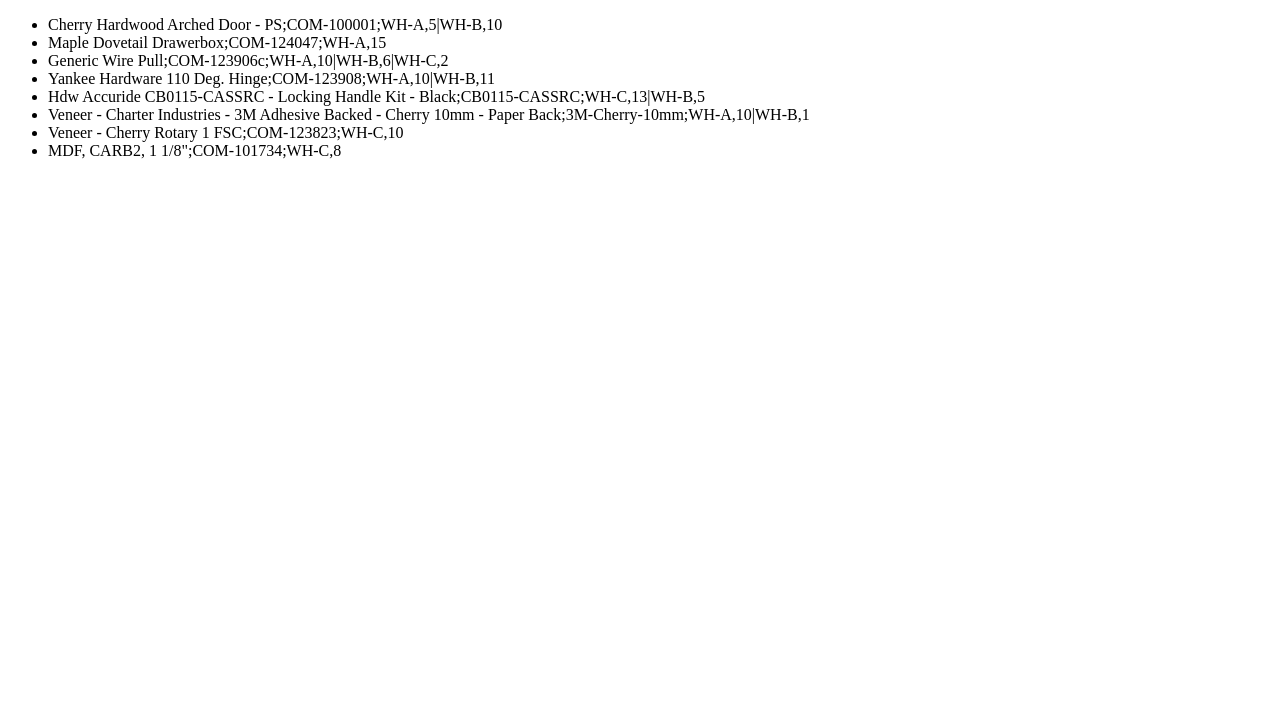
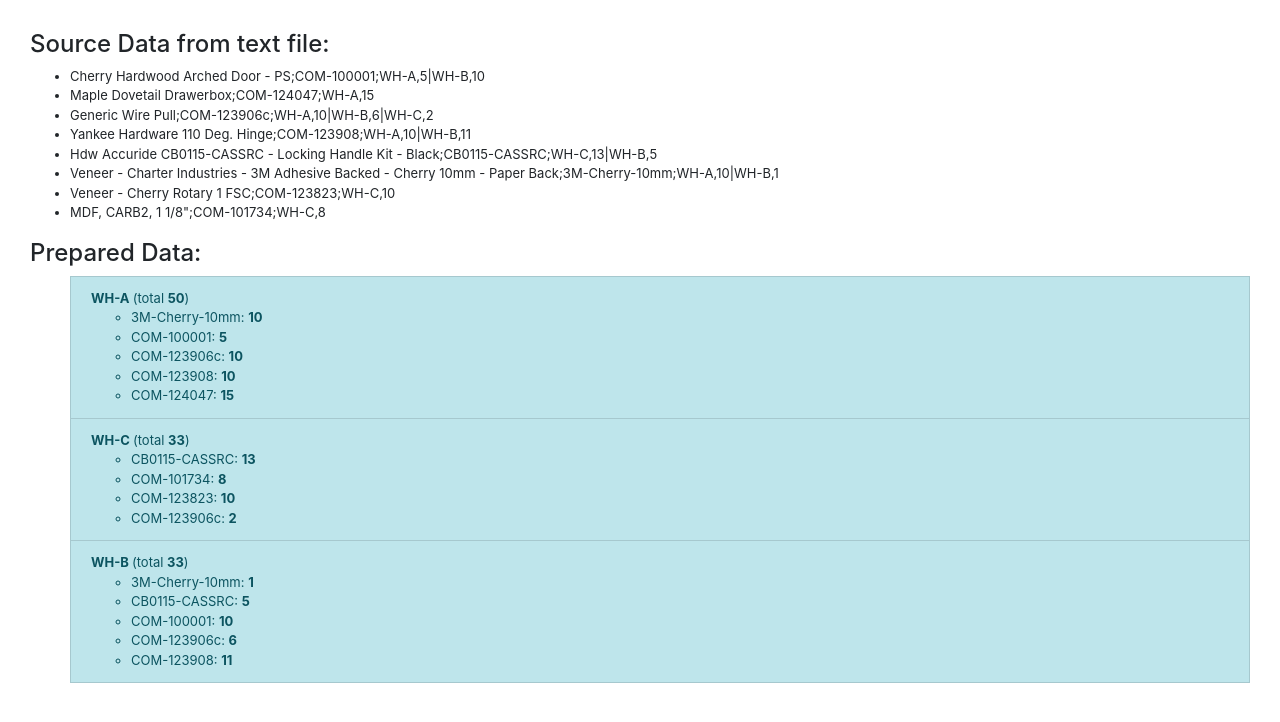
Before and after one commit to cezary-sadowski/Warehouse-Logger-ng, an Angular app: page / in a window 1280 px wide. Shown: the top 722 px of the page. Built offline with nearby package versions, Linux system fonts and the light colour scheme.

Commit message:
final prepared data log

```diff
--- a/package.json
+++ b/package.json
@@ -19,6 +19,8 @@
     "@angular/platform-browser": "~9.1.7",
     "@angular/platform-browser-dynamic": "~9.1.7",
     "@angular/router": "~9.1.7",
+    "boostrap": "^2.0.0",
+    "bootstrap": "^4.5.0",
     "rxjs": "~6.5.4",
     "tslib": "^1.10.0",
     "zone.js": "~0.10.2"
--- a/src/app/logger/logger.component.html
+++ b/src/app/logger/logger.component.html
@@ -1 +1,20 @@
-<p>logger works!</p>
+<h4>Source Data from text file:</h4>
+    <ul>
+      <li *ngFor="let row of data">
+        {{ row }}
+      </li>
+    </ul>
+
+    <h4>Prepared Data:</h4>
+    <ul>
+      <li class="list-group-item list-group-item-info" *ngFor="let current of warehouseWithTotal">
+        <b>{{ current.warehouseName }} </b> (total <b>{{ current.totalAmount }}</b>)
+
+        <ul>
+          <li *ngFor="let material of current.warehouse">
+            {{ material.materialId }}: <b>{{ material.materialAmount }}</b>
+          </li>
+        </ul>
+
+      </li>
+    </ul>
--- a/src/app/logger/logger.component.ts
+++ b/src/app/logger/logger.component.ts
@@ -3,13 +3,7 @@
 
 @Component({
   selector: 'app-logger',
-  template: `
-    <ul>
-      <li *ngFor="let row of data">
-        {{ row }}
-      </li>
-    </ul>
-  `,
+  templateUrl: './logger.component.html',
   styleUrls: ['./logger.component.css']
 })
 
@@ -18,6 +12,8 @@
 
   materials = [];
   warehouses = [];
+  groupedWarehouses = [];
+  warehouseWithTotal = [];
 
   constructor(private http: HttpClient) {
 
@@ -29,6 +25,8 @@
         this.deleteIgnoredLines(this.data);
         this.getMaterials(this.data);
         this.getWarehouses(this.materials);
+        this.groupWarehouses(this.warehouses);
+        this.getRelevantSortedData(this.groupWarehouses);
       });
   }
 
@@ -42,8 +40,8 @@
   getMaterials(data) {
     let material = data.map((material) => {
       let singleMaterial = {
-        materialId: '',
-        warehousesWithAmount: ''
+        materialId: String,
+        warehousesWithAmount: String
       }
 
       let cuttedMaterial = material.split(';');
@@ -55,15 +53,14 @@
   }
 
   getWarehouses(data) {
-    //material "COM-123906c"; "WH-A,10|WH-B,11"
     data.forEach(el => {
       let cuttedWarehouseInfo = el.warehousesWithAmount.split('|');
 
       cuttedWarehouseInfo.forEach(cutted => {
         let warehouse = {
-          warehouseName: '',
-          materialId: '',
-          materialAmount: ''
+          warehouseName: String,
+          materialId: String,
+          materialAmount: String
         }
         let cuttedWarehouseWithAmount = cutted.split(',');
 
@@ -74,7 +71,49 @@
         this.warehouses.push(warehouse);
       })
     });
+  };
 
-    var tmp = this.warehouses;
-  };
+  groupWarehouses(warehouses) {
+    let groupedWarehouses = warehouses.reduce(function (pvalue, cvalue) {
+      pvalue[cvalue.warehouseName] = pvalue[cvalue.warehouseName] || [];
+      pvalue[cvalue.warehouseName].push(cvalue);
+      return pvalue;
+    }, Object.create(null));
+
+    this.groupWarehouses = groupedWarehouses;
+  }
+
+  getRelevantSortedData(warehouses) {
+    for (let current in warehouses) {
+      let warehouseWithTotal = {
+        warehouseName: '',
+        warehouse: Object,
+        totalAmount: 0
+      }
+      let totalAmount: number = 0;
+      let currentWarehouse = warehouses[current];
+
+      currentWarehouse.sort((a, b) =>
+        (a.materialId > b.materialId) ? 1 : ((b.materialId > a.materialId) ? -1 : 0));
+
+      currentWarehouse.forEach(el => {
+        totalAmount += parseInt(el.materialAmount);
+      })
+
+      warehouseWithTotal.warehouseName = current;
+      warehouseWithTotal.warehouse = currentWarehouse;
+      warehouseWithTotal.totalAmount = totalAmount;
+
+      this.warehouseWithTotal.push(warehouseWithTotal);
+
+      this.warehouseWithTotal
+        .sort((a, b) =>
+          (a.totalAmount < b.totalAmount) ? 1 : ((b.totalAmount < a.totalAmount) ? -1 : 0))
+        .sort((a, b) =>
+          (a.totalAmount === b.totalAmount) ? -1 : ((b.warehouseName > a.warehouseName) ? 1 : 0));;
+
+      this.warehouseWithTotal;
+      debugger;
+    }
+  }
 }
--- a/src/styles.css
+++ b/src/styles.css
@@ -1 +1,3 @@
-/* You can add global styles to this file, and also import other style files */
+@import "~bootstrap/dist/css/bootstrap.css";
+
+body { padding: 30px; font-size: 13px;}
```
Also changed, not shown: 1 other file (tests, documents, lock files or other folders).
